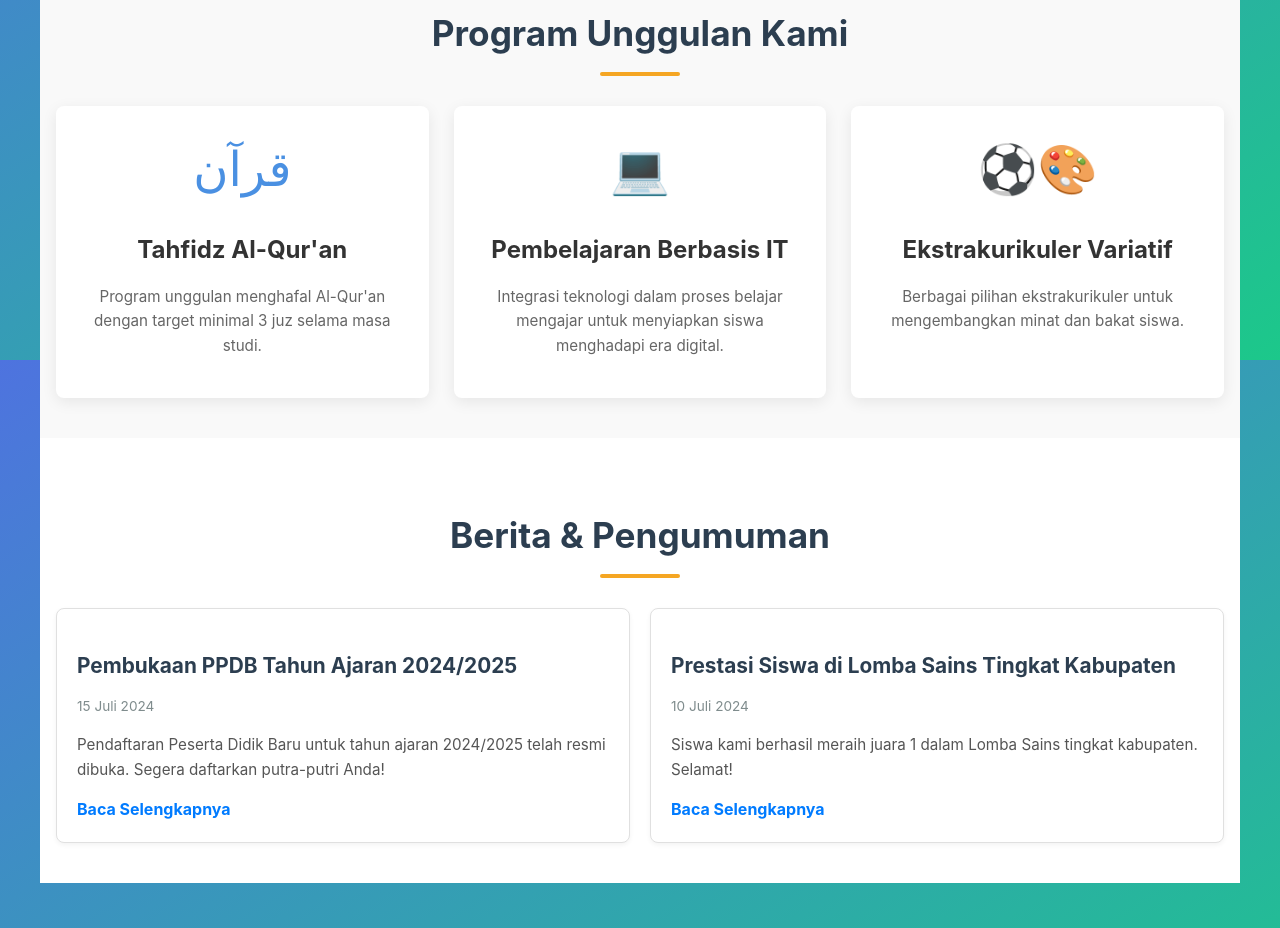
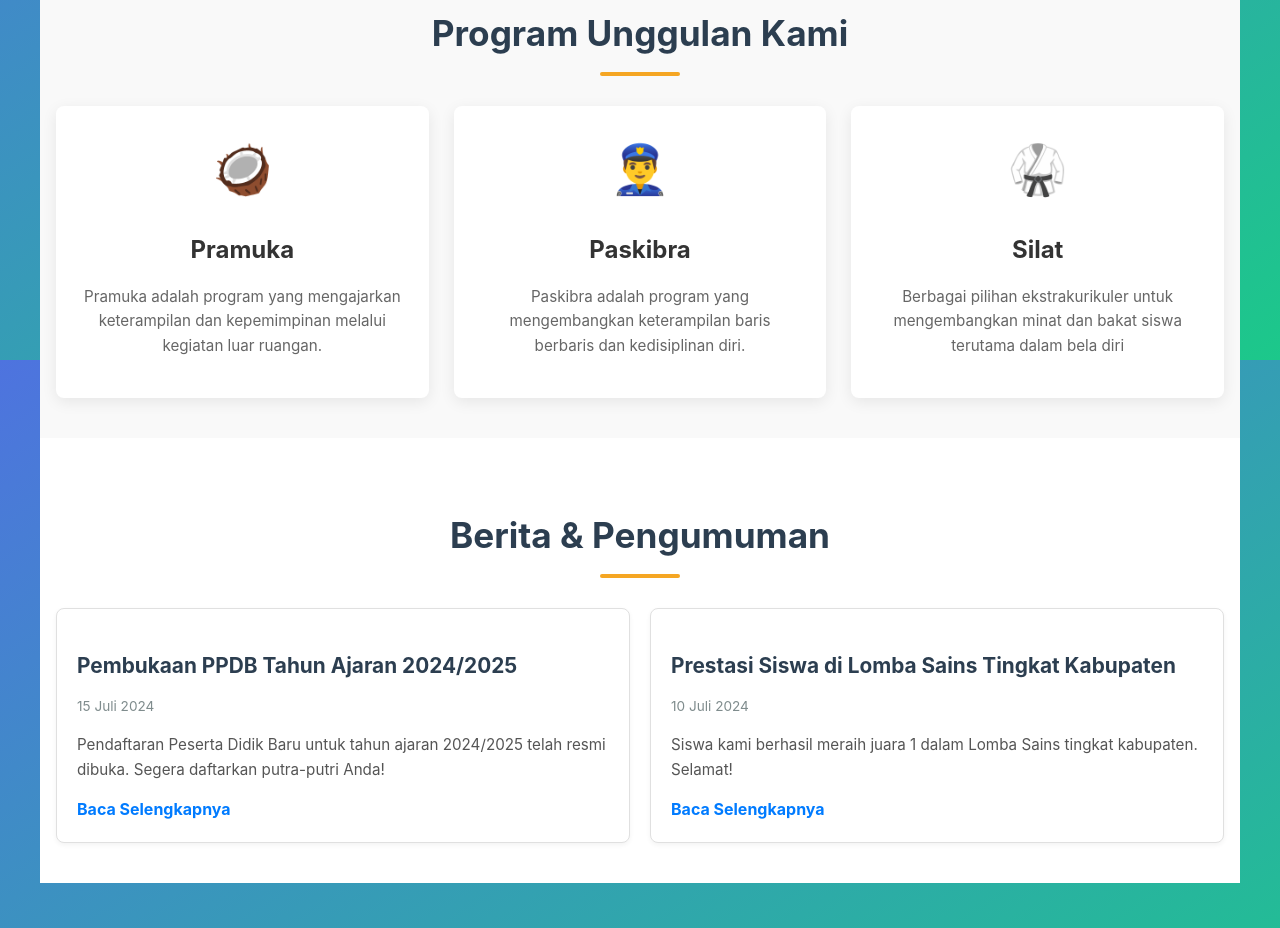
Before and after one commit to ardhiS/website-smp-at-thahirin, a React (Vite) app: page / in a window 1280 px wide. Shown: the part 1240-2168 px from the top of the page. Built offline with nearby package versions, Linux system fonts and the light colour scheme.

Commit message:
tombol navbar harus berubah sih

```diff
--- a/package.json
+++ b/package.json
@@ -12,6 +12,7 @@
   "dependencies": {
     "react": "^19.1.0",
     "react-dom": "^19.1.0",
+    "react-icons": "^5.5.0",
     "react-router-dom": "^7.6.1"
   },
   "devDependencies": {
--- a/src/data/mockSchoolData.js
+++ b/src/data/mockSchoolData.js
@@ -1,3 +1,4 @@
+import { FaTree } from 'react-icons/fa';
 // src/data/mockSchoolData.js
 // Pastikan Anda import path gambar dengan benar atau gunakan string path langsung
 // Jika menggunakan Vite, path relatif dari folder public atau import langsung bisa bekerja.
@@ -14,24 +15,24 @@ export const schoolProfile = {
   featuredPrograms: [
     {
       id: 1,
-      title: "Tahfidz Al-Qur'an",
+      title: 'Pramuka',
       description:
-        "Program unggulan menghafal Al-Qur'an dengan target minimal 3 juz selama masa studi.",
-      icon: ' قرآن ', // Anda bisa ganti dengan icon atau path gambar nanti
+        'Pramuka adalah program yang mengajarkan keterampilan dan kepemimpinan melalui kegiatan luar ruangan.',
+      icon: '🥥', // Anda bisa ganti dengan icon atau path gambar nanti
     },
     {
       id: 2,
-      title: 'Pembelajaran Berbasis IT',
+      title: 'Paskibra',
       description:
-        'Integrasi teknologi dalam proses belajar mengajar untuk menyiapkan siswa menghadapi era digital.',
-      icon: '💻',
+        'Paskibra adalah program yang mengembangkan keterampilan baris berbaris dan kedisiplinan diri.',
+      icon: '👮‍♂️',
     },
     {
       id: 3,
-      title: 'Ekstrakurikuler Variatif',
+      title: 'Silat',
       description:
-        'Berbagai pilihan ekstrakurikuler untuk mengembangkan minat dan bakat siswa.',
-      icon: '⚽🎨',
+        'Berbagai pilihan ekstrakurikuler untuk mengembangkan minat dan bakat siswa terutama dalam bela diri',
+      icon: '🥋',
     },
   ],
   latestNews: [
```
Also changed, not shown: 1 other file (tests, documents, lock files or other folders).
